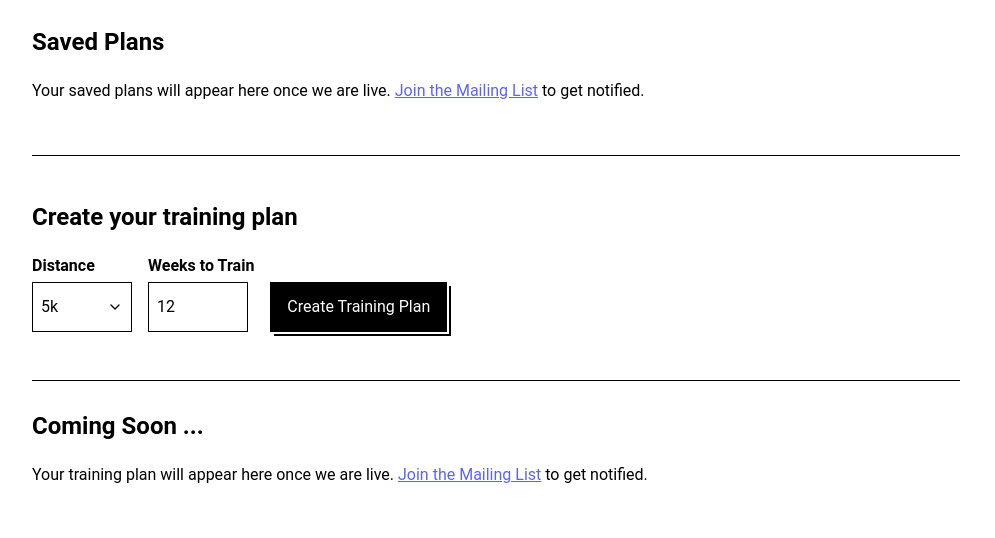
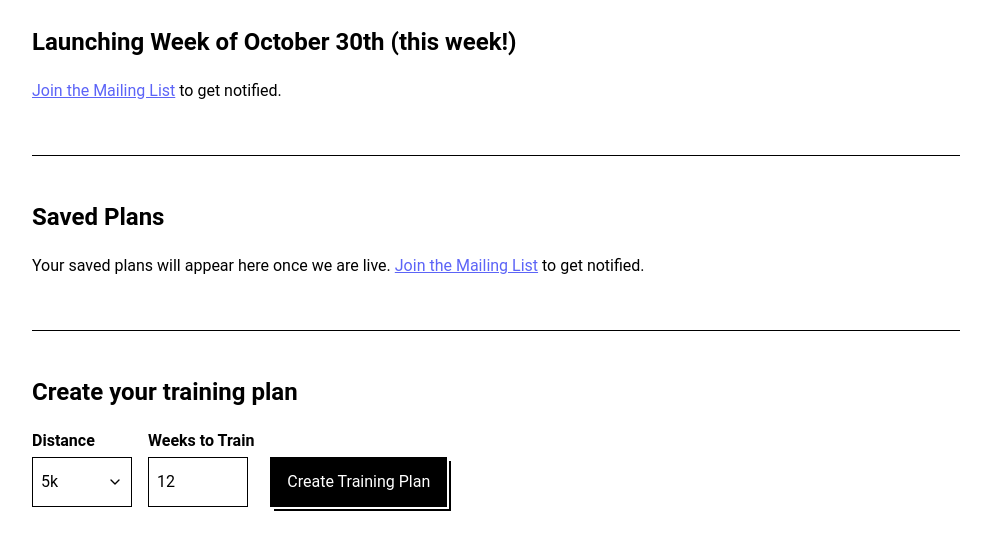
Before and after one commit to markconroy/running-plan-generator, a plain HTML site: page index.html in a window 1280 px wide. Shown: the part 206-744 px from the top of the page, without its empty margins (144-1139 px from the left). Drawn offline with Linux system fonts and the light colour scheme; a script that the page names is missing.

Commit message:
adds launch notice

```diff
--- a/index.html
+++ b/index.html
@@ -54,6 +54,17 @@
 
   <main class="main" id="main">
 
+    <div class="container">
+      <div class="padding-horizontal">
+        <div class="saved-plans">
+          <h2>Launching Week of October 30th (this week!)</h2>
+          <div class="saved-plans__content">
+            <p><a href="https://markie.eo.page/xrpd5" target="_blank">Join the Mailing List</a> to get notified.</p></p>
+          </div>
+        </div>
+      </div>
+    </div>
+
     <!-- Begin Saved Plans -->
     <div class="container">
       <div class="padding-horizontal">
@@ -102,7 +113,7 @@
       <div class="padding-horizontal">
 
         <div class="training-plan" id="training-plan">
-          <h2>Coming Soon ...</h2>
+          <h2>Training Plan</h2>
           <p>Your training plan will appear here once we are live. <a href="https://markie.eo.page/xrpd5" target="_blank">Join the Mailing List</a> to get notified.</p>
         </div>
       </div>
```
